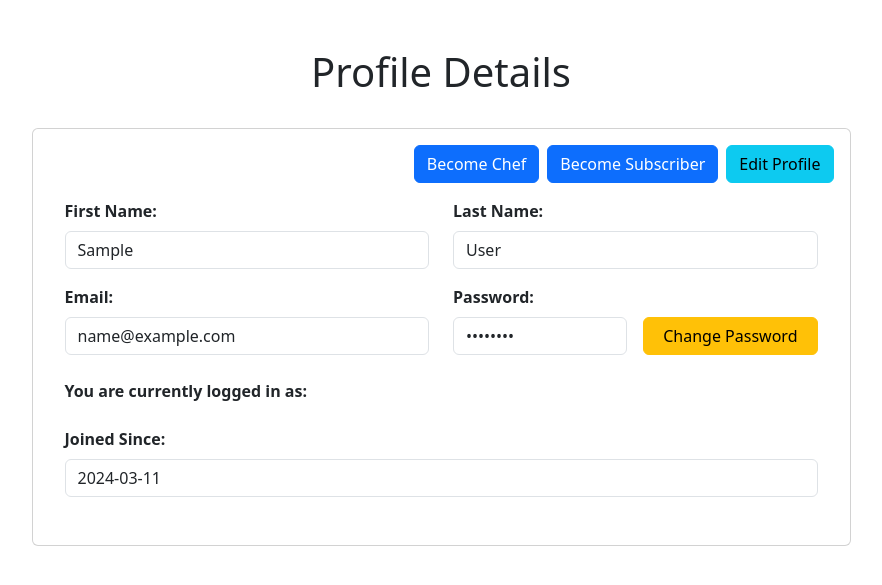
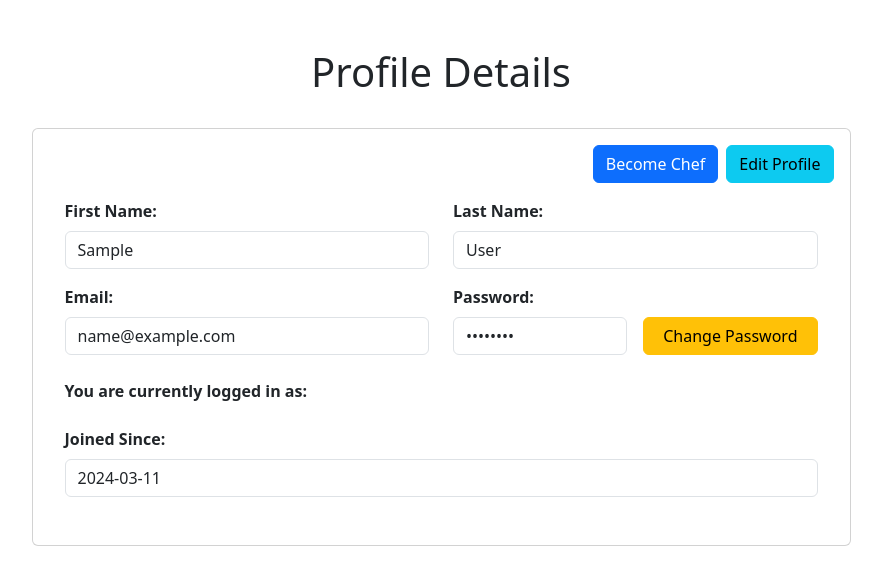
Before and after one commit to arcs50/SWE-Spring-2024, a Django app: page /user_account/userprofile/ in a window 1280 px wide. Shown: the part 56-641 px from the top of the page, without its empty margins (199-1081 px from the left). Run offline with Django 5.2, Linux system fonts and the light colour scheme; the visitor is signed in with stand-in values (Sample User, id 1); some libraries are stand-ins or nearby versions.

Commit message:
update user profile

```diff
--- a/mysite/settings.py
+++ b/mysite/settings.py
@@ -85,7 +85,7 @@ WSGI_APPLICATION = 'mysite.wsgi.application'
 DATABASES = {
     'default': {
         'ENGINE': 'django.db.backends.mysql',
-        'NAME': 'recipe-1',
+        'NAME': 'recipe_app',
         'USER': 'root',
         'PASSWORD': '',
         'HOST': 'localhost',
--- a/userAccount/templates/profile/user_profile.html
+++ b/userAccount/templates/profile/user_profile.html
@@ -8,11 +8,10 @@
     <br/>
     <div class="card mx-auto p-md-3" style="width: 75%;">
         <div class="d-flex align-content-end justify-content-end">
-            {% if not is_chef and not is_admin %}
+            {% if is_chef %}
+                <a href="{% url 'view_chef_prof' %}" class="btn btn-primary align-content-end me-2">View My Chef Profile</a>
+            {% elif not is_admin %}
                 <a href="" class="btn btn-primary align-content-end me-2">Become Chef</a>
-            {% endif %}
-            {% if not is_subscriber and not is_admin %}
-                <a href="" class="btn btn-primary align-content-end me-2">Become Subscriber</a>
             {% endif %}
             <a href="{% url 'edit_user_profile' %}" class="btn btn-info align-content-end">Edit Profile</a>
         </div>
```
Also changed, not shown: recipeApp/migrations/0002_alter_ingredient_measurement_and_more.py (deleted), recipeApp/migrations/0006_ingredient_order_alter_ingredient_measurement_and_more.py (deleted), recipeApp/migrations/0007_remove_ingredient_order_alter_ingredient_measurement_and_more.py (deleted), recipeApp/migrations/0008_ingredient_order_instruction_order_and_more.py (deleted), recipeApp/migrations/0009_alter_ingredient_options_alter_instruction_options_and_more.py (deleted), recipeApp/migrations/0010_remove_bookmarkedrecipes_recipe_and_more.py (deleted), recipeApp/migrations/0011_remove_comment_comment_parent_and_more.py (deleted), recipeApp/migrations/0012_chefprofile_profile_picture_and_more.py (deleted), recipeApp/migrations/0013_remove_socialmedia_chef_socialmedia_chef_prof_and_more.py (deleted), recipeApp/migrations/0014_alter_ingredient_measurement_and_more.py (deleted), recipeApp/migrations/0015_collection_chef_alter_ingredient_measurement_and_more.py (deleted).
